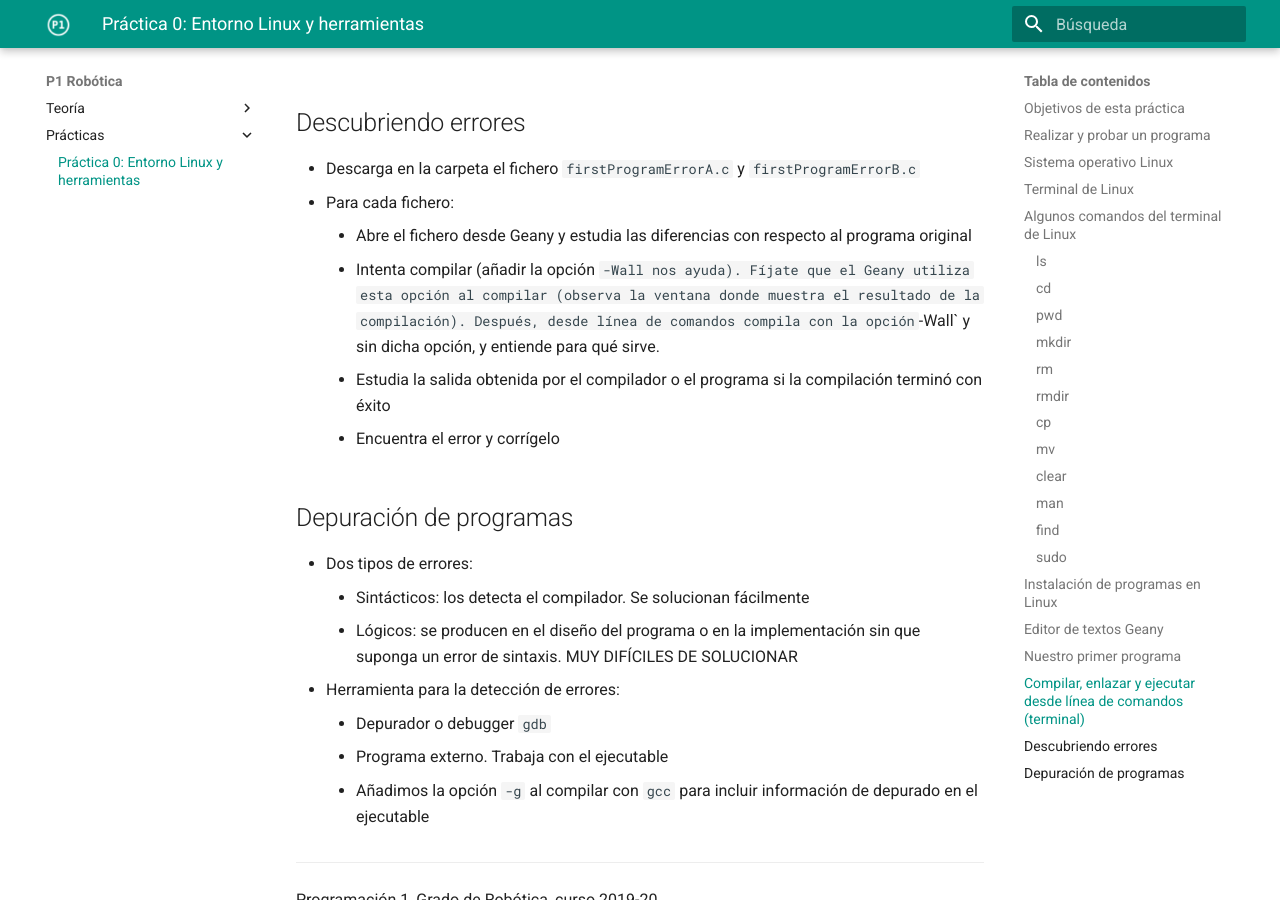
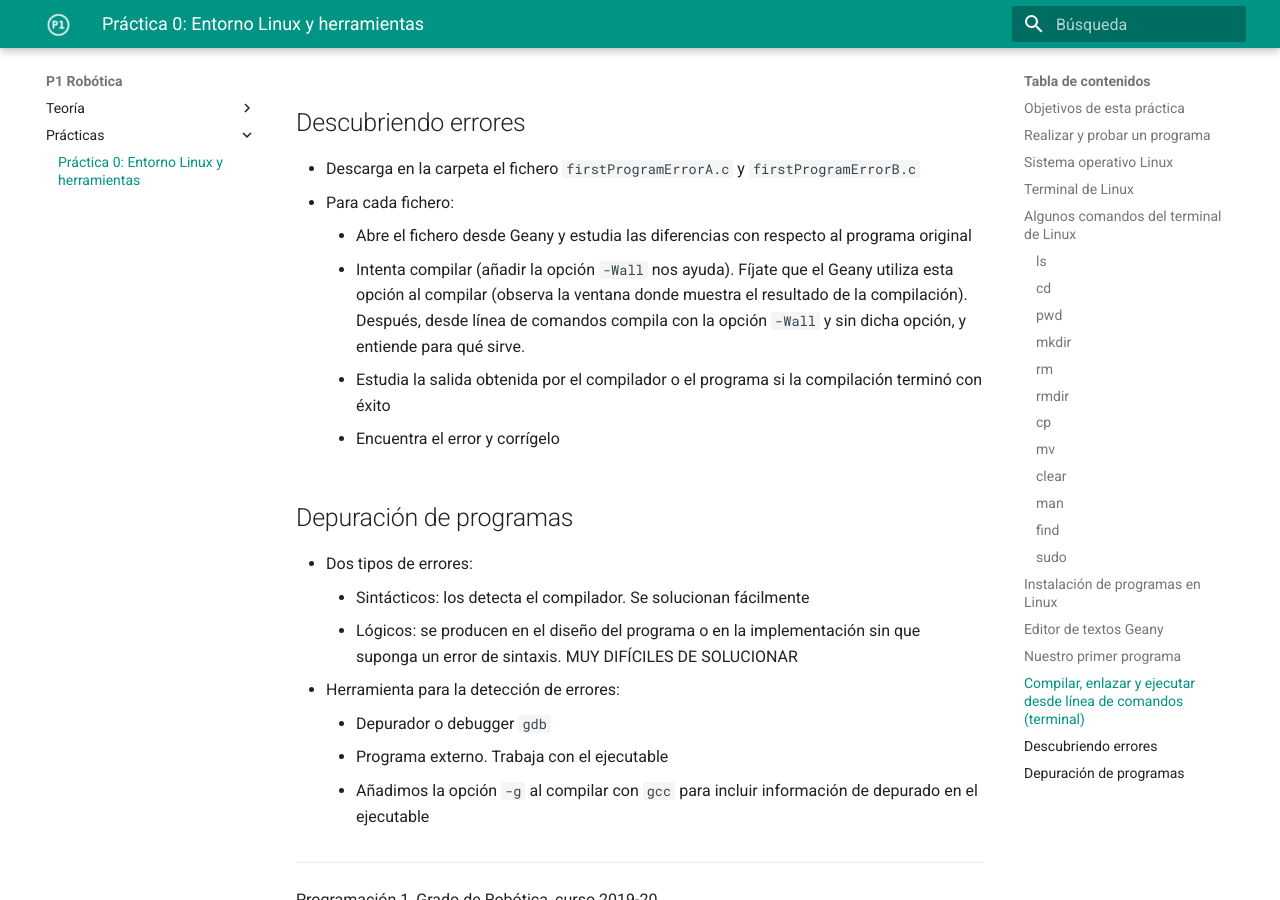
Before and after one commit to cpomares/p1-robotica, an MkDocs documentation site: the page built from docs/Practicas/practica00/practica00.md, in a window 1280 px wide and 900 px high, scrolled down 5717 px. Built offline with MkDocs 1.6.1 and Material for MkDocs 9.7.7, drawn with Linux system fonts in a browser that asks for light colours.

Commit message:
corregido bloque código

```diff
--- a/docs/Practicas/practica00/practica00.md
+++ b/docs/Practicas/practica00/practica00.md
@@ -182,7 +182,7 @@ cd practica0
 - Descarga en la carpeta el fichero `firstProgramErrorA.c` y `firstProgramErrorB.c`
 - Para cada fichero:
     - Abre el fichero desde Geany y estudia las diferencias con respecto al programa original
-    - Intenta compilar (añadir la opción `-Wall nos ayuda). Fíjate que el Geany utiliza esta opción al compilar (observa la ventana donde muestra el resultado de la compilación). Después, desde línea de comandos compila con la opción `-Wall` y sin dicha opción, y entiende para qué sirve.
+    - Intenta compilar (añadir la opción `-Wall` nos ayuda). Fíjate que el Geany utiliza esta opción al compilar (observa la ventana donde muestra el resultado de la compilación). Después, desde línea de comandos compila con la opción `-Wall` y sin dicha opción, y entiende para qué sirve.
     - Estudia la salida obtenida por el compilador o el programa si la compilación terminó con éxito
     - Encuentra el error y corrígelo
 
```
